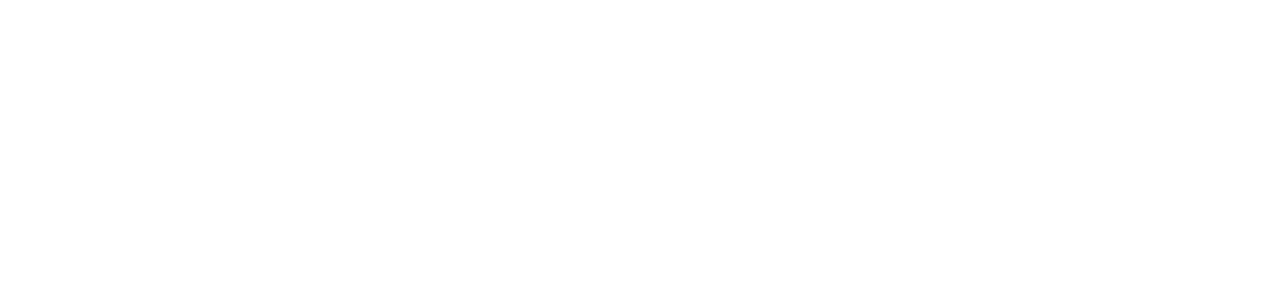
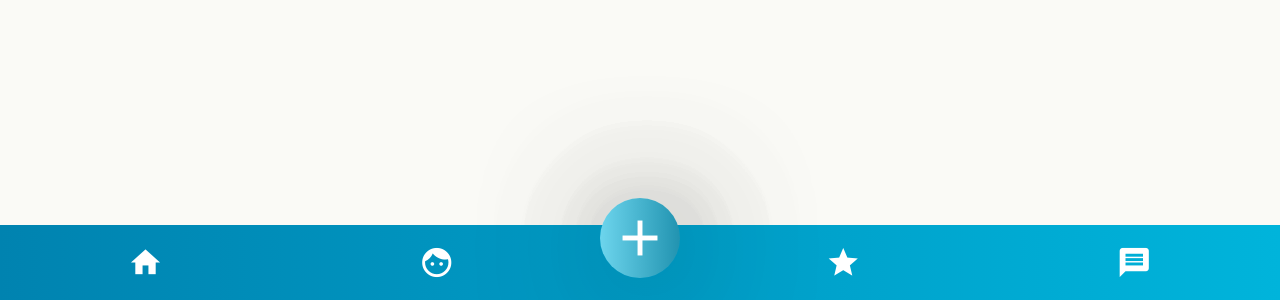
Before and after one commit to pmalexis/PAF, an Angular app: page / in a window 1280 px wide. Before the commit this address had no page. Shown: the part 500-800 px from the top of the page. Built offline with nearby package versions, Linux system fonts and the light colour scheme.

Commit message:
Ajout css "coiffureS" + nav css

```diff
--- a/package.json
+++ b/package.json
@@ -20,8 +20,10 @@
     "@angular/platform-browser-dynamic": "~7.1.0",
     "@angular/router": "~7.1.0",
     "core-js": "^2.5.4",
+    "jquery": "^3.3.1",
     "rxjs": "~6.3.3",
     "tslib": "^1.9.0",
+    "yarn": "^1.12.3",
     "zone.js": "~0.8.26"
   },
   "devDependencies": {
@@ -29,9 +31,9 @@
     "@angular/cli": "~7.1.3",
     "@angular/compiler-cli": "~7.1.0",
     "@angular/language-service": "~7.1.0",
-    "@types/node": "~8.9.4",
     "@types/jasmine": "~2.8.8",
     "@types/jasminewd2": "~2.0.3",
+    "@types/node": "~8.9.4",
     "codelyzer": "~4.5.0",
     "jasmine-core": "~2.99.1",
     "jasmine-spec-reporter": "~4.2.1",
--- a/src/app/app.component.html
+++ b/src/app/app.component.html
@@ -1 +1,19 @@
-<router-outlet></router-outlet>
+<nav>
+	<ul>
+		<li><i class="material-icons">home</i></li>
+		<li><i class="material-icons">face</i></li>
+		<li class="circle"><i class="material-icons">add</i></li>
+		<li><i class="material-icons">star</i></li>
+		<li><i class="material-icons">message</i></li>
+	</ul>
+	<div class="more">
+		<div class="circle"><i class="material-icons">search</i></div>
+		<div class="circle"><i class="material-icons">collections</i></div>
+		<div class="circle"><i class="material-icons">collections</i></div>
+		<div class="circle"><i class="material-icons">settings</i></div>
+	</div>
+</nav>
+
+<div class="container">
+	<router-outlet></router-outlet>
+</div>
--- a/src/app/app.component.ts
+++ b/src/app/app.component.ts
@@ -1,11 +1,20 @@
-import { Component } from '@angular/core';
-
+import { Component, OnInit } from '@angular/core';
+import * as $ from 'jquery';
 
 @Component({
   selector: 'app-root',
   templateUrl: './app.component.html',
   styleUrls: ['./app.component.scss']
 })
-export class AppComponent {
+export class AppComponent implements OnInit {
   title = 'PAF';
+
+  public ngOnInit()
+  {
+ 	$(window).on('load', function() {
+		$('nav ul li:nth-child(3)').click(function(){
+			$('nav').toggleClass('show');
+		});
+	});
+  }
 }
--- a/src/app/coiffures/coiffures.component.html
+++ b/src/app/coiffures/coiffures.component.html
@@ -1,16 +1,14 @@
-<div class="coiffure" *ngFor="let coiffure of coiffures">
-  <div class="">
-    <img src="{{coiffure.image}}" alt="">
-  </div>
-  <div class="">
-    <span>{{coiffure.name}}</span>
-  </div>
+<section class="container-coiffures">
+	<a class="coiffure"
+	   *ngFor="let coiffure of coiffures"
+	   routerLink="/coiffures/{{coiffure.id}}"
+	   [ngStyle]="{'background-image':'url(' + coiffure.image + ')'}" >
 
-  <div class="">
-    <span>{{coiffure.coiffeurName}}</span>
-  </div>
-
-  <div>
-    <a routerLink="/coiffures/{{coiffure.id}}">Voir la coiffure</a>
-  </div>
-</div>
+	  <div class="container-text">
+	  	<div class="text">
+	  		{{coiffure.name}}
+	  		<span>By {{coiffure.coiffeurName}}</span>
+	  	</div>
+	  </div>
+	</a>
+</section>
--- a/src/app/coiffures/coiffures.component.scss
+++ b/src/app/coiffures/coiffures.component.scss
@@ -0,0 +1,50 @@
+.container-coiffures {
+
+	display: flex;
+	justify-content: space-between;
+	flex-wrap: wrap;
+
+	.coiffure {
+		position: relative;
+		display: block;
+		width: 150px;
+		height: 150px;
+		border-radius: 15px;
+
+		background-position: center;
+		background-size: cover;
+
+		margin-bottom: 30px;
+
+		text-decoration: none;
+		color: #fff;
+
+		.container-text {
+
+			display: flex;
+			flex-direction: column;
+			justify-content: center;
+			align-items: flex-start;
+
+			position: absolute;
+			bottom: 0;
+			left: 0;
+
+			padding: 2px 15px;
+
+			width: 100%;
+			height: 45px;
+
+			border-radius: 0 0 15px 15px;
+			background-color: rgba(0, 0, 0, 0.5);
+			.text {
+				font-size: 20px;
+
+				span {
+					display: block;
+					font-size: 10px;
+				}
+			}
+		}
+	}
+}
--- a/src/assets/db.json
+++ b/src/assets/db.json
@@ -4,19 +4,73 @@
       "id":1,
       "name": "Coiffure 1",
       "coiffeurName":"Jacques",
-      "image": "http://placehold.it/100/110"
+      "image": "https://picsum.photos/150/150/?random"
     },
     {
       "id":2,
       "name": "Coiffure 2",
       "coiffeurName":"Michel",
-      "image": "http://placehold.it/100/110"
+      "image": "https://picsum.photos/150/150/?random"
     },
     {
-      "id": 3,
+      "id":3,
       "name": "Coiffure 3",
       "coiffeurName":"Jean-Paul",
-      "image": "http://placehold.it/200/210"
+      "image": "https://picsum.photos/150/150/?random"
+    },
+    {
+      "id":4,
+      "name": "Coiffure 1",
+      "coiffeurName":"Jacques",
+      "image": "https://picsum.photos/150/150/?random"
+    },
+    {
+      "id":5,
+      "name": "Coiffure 2",
+      "coiffeurName":"Michel",
+      "image": "https://picsum.photos/150/150/?random"
+    },
+    {
+      "id":6,
+      "name": "Coiffure 3",
+      "coiffeurName":"Jean-Paul",
+      "image": "https://picsum.photos/150/150/?random"
+    },
+    {
+      "id":7,
+      "name": "Coiffure 1",
+      "coiffeurName":"Jacques",
+      "image": "https://picsum.photos/150/150/?random"
+    },
+    {
+      "id":8,
+      "name": "Coiffure 2",
+      "coiffeurName":"Michel",
+      "image": "https://picsum.photos/150/150/?random"
+    },
+    {
+      "id":9,
+      "name": "Coiffure 3",
+      "coiffeurName":"Jean-Paul",
+      "image": "https://picsum.photos/150/150/?random"
+    },
+    {
+      "id":10,
+      "name": "Coiffure 1",
+      "coiffeurName":"Jacques",
+      "image": "https://picsum.photos/150/150/?random"
+    },
+    {
+      "id":11,
+      "name": "Coiffure 2",
+      "coiffeurName":"Michel",
+      "image": "https://picsum.photos/150/150/?random"
+    },
+    {
+      "id":12,
+      "name": "Coiffure 3",
+      "coiffeurName":"Jean-Paul",
+      "image": "https://picsum.photos/150/150/?random"
     }
   ]
 }
--- a/src/index.html
+++ b/src/index.html
@@ -6,7 +6,11 @@
   <base href="/">
 
   <meta name="viewport" content="width=device-width, initial-scale=1">
+
   <link rel="icon" type="image/x-icon" href="favicon.ico">
+  <link href="https://fonts.googleapis.com/css?family=Roboto" rel="stylesheet">
+  <link href="https://fonts.googleapis.com/icon?family=Material+Icons" rel="stylesheet">
+
 </head>
 <body>
   <app-root></app-root>
--- a/src/styles.scss
+++ b/src/styles.scss
@@ -1 +1,165 @@
-/* You can add global styles to this file, and also import other style files */
+html, * {
+	box-sizing: border-box;
+}
+
+body {
+	margin: 0;
+	padding: 0;
+
+	display: flex;
+	justify-content: center;
+	background-color: #FAFAF6;
+
+	font-family: 'Roboto', sans-serif;
+}
+
+app-root {
+	width: 100%;
+}
+
+/*------------------------------*/
+
+nav {
+	position: fixed;
+	z-index: 100;
+	bottom: 0;
+	left: 0;
+	width: 100%;
+	height: 75px;
+
+	ul {
+		position: relative;
+		z-index: 1;
+		margin: 0;
+		padding: 0;
+		height: 100%;
+		display: flex;
+		justify-content: space-around;
+		align-items:center;
+		background: linear-gradient(to right, #0083B0, #00B4DB); /* W3C, IE 10+/ Edge, Firefox 16+, Chrome 26+, Opera 12+, Safari 7+ */
+
+
+		li {
+			list-style: none;
+			width: calc(100% / 5);
+			display: flex;
+			justify-content: center;
+
+			i {
+				fill: #fff;
+				-webkit-text-fill-color: #fff;
+				font-size: 35px !important;
+			}
+
+			&:nth-child(3) {
+				width: auto;
+				border-radius: 50%;
+				background: linear-gradient(to right, #6dd5ed, #2193b0); /* W3C, IE 10+/ Edge, Firefox 16+, Chrome 26+, Opera 12+, Safari 7+ */
+				box-shadow: 7px 10px 137px -13px rgba(0,0,0,0.75);
+
+				transform: translateY(-25px);
+
+				i {
+					padding: 10px;
+					font-size: 60px !important;
+					transition-duration: 0.25s;
+				}
+			}
+		}
+	}
+
+	.more {
+		position: absolute;
+		z-index: 0;
+
+		width: 300px;
+		height: 80px;
+
+		top: 0;
+		left: 50%;
+		transform: translateX(-50%);
+
+		.circle {
+			position: absolute;
+			display: flex;
+			justify-content: center;
+			align-items: center;
+			width: 60px;
+			height: 60px;
+			border-radius: 50%;
+			background: linear-gradient(to right, #2B32B2, #1488CC); /* W3C, IE 10+/ Edge, Firefox 16+, Chrome 26+, Opera 12+, Safari 7+ */
+			box-shadow: 7px 10px 137px -13px rgba(0,0,0,0.75);
+
+			@for $i from 1 through 4 {
+		    	&:nth-child(#{$i}) {
+		    	  transition-duration: #{$i * .2}s;
+		    	}
+		  	}
+
+			i {
+				font-size: 30px !important;
+				-webkit-text-fill-color: #fff;
+			}
+
+			&:first-child {
+				top: -80px;
+				left: 0;
+
+				transform: translate(120px, 65px);
+			}
+			&:nth-child(2) {
+				top: -105px;
+				left: 80px;
+
+				transform: translate(40px, 85px);
+			}
+			&:nth-child(3) {
+				top: -105px;
+				right: 80px;
+
+				transform: translate(-40px, 85px);
+			}
+			&:last-child {
+				top: -80px;
+				right: 0;
+
+				transform: translate(-120px, 65px);
+			}
+		}
+	}
+
+	&.show {
+		ul li:nth-child(3) i {
+			transform: rotate(45deg);
+		}
+
+		.more {
+			.circle {
+				transform: translateY(0) translateX(0);
+
+				@for $i from 4 through -1 {
+				 	&:nth-child(#{$i}) {
+			    		transition-duration: #{$i * .2}s;
+			    	}
+				}
+			}
+		}
+	}
+}
+
+/*------------------------------*/
+
+.container {
+	display: flex;
+	flex-direction: column;
+	align-items: center;
+
+	width: 750px;
+	padding: 35px 25px 90px 25px;
+}
+
+@media screen and (max-width: 600px) {
+	.container {
+		width: 100%;
+	}
+}
```
Also changed, not shown: 2 other files (tests, documents, lock files or other folders).
